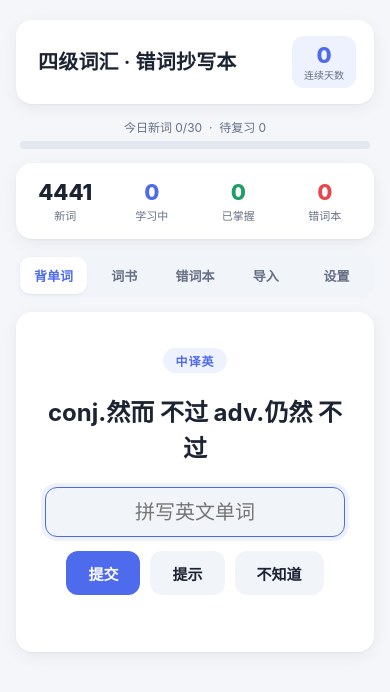
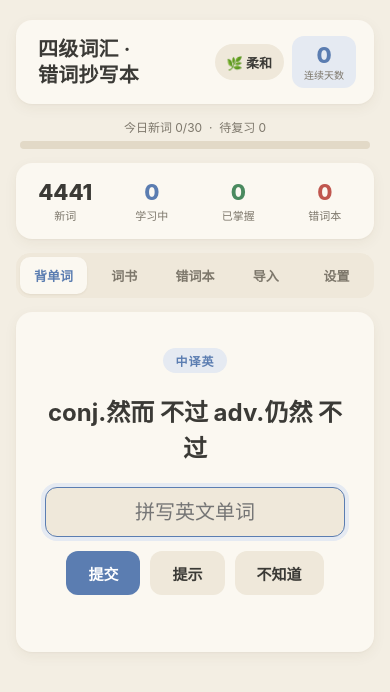
Before and after one commit to rever9100/vocab-app, a plain HTML site: page index.html in a window 390 px wide. Drawn offline with Linux system fonts and the light colour scheme.

Commit message:
Add color theme switcher: light, soft (eye-care), dark
- Three themes via :root / [data-theme="soft"] / [data-theme="dark"] variables;
  the new soft theme is a warm beige, lower-contrast palette.
- Header button cycles 浅色 → 柔和 → 黑暗; Settings > 外观 also offers
  跟随系统 (system dark → 黑暗, otherwise 柔和), which is the default.
- Choice stored in its own localStorage key (vocab-app-theme), outside state,
  so reset doesn't touch it; a small <head> script applies it before paint.
- In auto mode, re-check the system theme on change and when the app returns
  to the foreground; theme-color meta follows the active theme.
- Title wraps only between the book name and the app name on narrow phones.
- Bump cache to v9.

Co-Authored-By: Claude Opus 5.5 <noreply@anthropic.com>

```diff
--- a/index.html
+++ b/index.html
@@ -5,17 +5,17 @@
 <meta name="viewport" content="width=device-width, initial-scale=1, viewport-fit=cover">
 <title>四级词库 · 错词抄写本</title>
 <link rel="manifest" href="manifest.json">
-<meta name="theme-color" content="#F4F6FA" media="(prefers-color-scheme: light)">
-<meta name="theme-color" content="#0F1218" media="(prefers-color-scheme: dark)">
+<meta name="theme-color" content="#F4F6FA">
 <link rel="apple-touch-icon" href="icon-192.png">
 <meta name="apple-mobile-web-app-capable" content="yes">
 <meta name="apple-mobile-web-app-status-bar-style" content="default">
 <meta name="apple-mobile-web-app-title" content="错词抄写本">
 <style>
-  /* All colors live in these variables; dark mode below only redefines them.
-     When adding a color, add it to both sets — don't hard-code #fff etc. */
+  /* All colors live in these variables. :root is the 浅色 theme; [data-theme="soft"] (柔和)
+     and [data-theme="dark"] (黑暗) redefine them (see the theme section in the script).
+     When adding a color, add it to all three sets — don't hard-code #fff etc. */
   :root{
-    color-scheme: light dark;
+    color-scheme: light;
     --bg: #F4F6FA;
     --surface: #FFFFFF;
     --surface-2: #F1F4F9;
@@ -37,8 +37,30 @@
     --font-body: -apple-system, BlinkMacSystemFont, "Segoe UI", "PingFang SC", "Microsoft YaHei", sans-serif;
     --font-mono: "SF Mono", "Cascadia Mono", "Consolas", "Courier New", monospace;
   }
-  @media (prefers-color-scheme: dark){
-    :root{
+  /* 柔和: warm beige, lower contrast, easy on the eyes */
+  :root[data-theme="soft"]{
+    color-scheme: light;
+    --bg: #F3EEE3;
+    --surface: #FBF8F1;
+    --surface-2: #EFE8DA;
+    --border: #E2D9C7;
+    --text: #3B3A36;
+    --text-soft: #7D776B;
+    --accent: #5B7DB1;
+    --accent-soft: #E5EAF2;
+    --on-accent: #FFFFFF;
+    --success: #4A8A5F;
+    --success-soft: #E4EFE5;
+    --danger: #C0574F;
+    --danger-soft: #F6E3DE;
+    --gold: #A07428;
+    --gold-soft: #F3E8D2;
+    --shadow: 0 1px 2px rgba(90,70,30,0.04), 0 4px 14px rgba(90,70,30,0.06);
+    --shadow-sm: 0 1px 2px rgba(90,70,30,0.08);
+  }
+  /* 黑暗 */
+  :root[data-theme="dark"]{
+    color-scheme: dark;
     --bg: #0F1218;
     --surface: #181C25;
     --surface-2: #212734;
@@ -56,7 +78,6 @@
     --gold-soft: rgba(227,179,65,0.14);
     --shadow: 0 0 0 1px var(--border);
     --shadow-sm: 0 0 0 1px var(--border);
-    }
   }
   *{box-sizing:border-box;}
   html,body{margin:0;padding:0;height:100%;}
@@ -81,6 +102,15 @@
     margin-bottom:14px;
   }
   .cover h1{font-size:20px;margin:0;font-weight:700;letter-spacing:0.2px;line-height:1.3;}
+  .cover-title{flex:1;min-width:0;}
+  .nowrap{white-space:nowrap;}   /* narrow phones: break the title only between book name and app name */
+  .cover-side{display:flex;align-items:center;gap:8px;flex-shrink:0;}
+  .theme-btn{
+    border:none;cursor:pointer;border-radius:999px;padding:8px 12px;min-height:36px;
+    background:var(--surface-2);color:var(--text);font-size:13px;font-weight:600;white-space:nowrap;
+  }
+  .theme-btn:active{transform:scale(0.96);}
+  @media (max-width: 380px){ .theme-btn .theme-name{display:none;} }
   .stamp{
     min-width:64px;padding:8px 10px;border-radius:12px;
     background:var(--accent-soft);color:var(--accent);
@@ -262,6 +292,16 @@
   .book-badge.custom{background:var(--gold-soft);color:var(--gold);}
   .book-current{font-size:12px;color:var(--accent);font-weight:700;white-space:nowrap;}
 </style>
+<script>
+  // Set the color theme before the page paints so it doesn't flash the wrong colors.
+  // Same rule as resolvedTheme() in the main script: 'auto' = 黑暗 if the system is dark, else 柔和.
+  (function(){
+    var t = 'auto';
+    try{ t = localStorage.getItem('vocab-app-theme') || 'auto'; }catch(e){}
+    if(t === 'auto') t = (window.matchMedia && matchMedia('(prefers-color-scheme: dark)').matches) ? 'dark' : 'soft';
+    document.documentElement.setAttribute('data-theme', t);
+  })();
+</script>
 </head>
 <body>
 <div class="wrap" id="app"><div class="loading">正在打开错词本…</div></div>
@@ -732,6 +772,44 @@
     return shown + '（' + letters + ' 个字母）';
   }
 
+  // ---------- theme ----------
+  // Stored on its own key, not in `state`: the <head> script needs it before the app loads,
+  // and "重置全部进度" shouldn't reset the colors. 'auto' follows the system (dark → 黑暗,
+  // otherwise 柔和); keep that rule in sync with the <head> script.
+  var THEME_KEY = 'vocab-app-theme';
+  var THEMES = [
+    { id:'light', name:'浅色', icon:'☀️' },
+    { id:'soft',  name:'柔和', icon:'🌿' },
+    { id:'dark',  name:'黑暗', icon:'🌙' }
+  ];
+  var THEME_BAR_COLORS = { light:'#F4F6FA', soft:'#F3EEE3', dark:'#0F1218' };
+  var darkQuery = window.matchMedia ? window.matchMedia('(prefers-color-scheme: dark)') : null;
+  function themeSetting(){
+    try{ return localStorage.getItem(THEME_KEY) || 'auto'; }catch(e){ return 'auto'; }
+  }
+  function resolvedTheme(){
+    var t = themeSetting();
+    if(t === 'light' || t === 'soft' || t === 'dark') return t;
+    return (darkQuery && darkQuery.matches) ? 'dark' : 'soft';
+  }
+  function themeInfo(id){ return THEMES.filter(function(t){ return t.id === id; })[0] || THEMES[1]; }
+  function applyTheme(){
+    var t = resolvedTheme();
+    document.documentElement.setAttribute('data-theme', t);
+    var meta = document.querySelector('meta[name="theme-color"]');
+    if(meta) meta.setAttribute('content', THEME_BAR_COLORS[t]);
+  }
+  function setTheme(t){
+    try{ localStorage.setItem(THEME_KEY, t); }catch(e){ /* not saved, still applies for this visit */ }
+    applyTheme();
+    render();
+  }
+  // Header button: 浅色 → 柔和 → 黑暗 → 浅色 …
+  function cycleTheme(){
+    var ids = THEMES.map(function(t){ return t.id; });
+    setTheme(ids[(ids.indexOf(resolvedTheme()) + 1) % ids.length]);
+  }
+
   // ---------- pronunciation ----------
   var canSpeak = ('speechSynthesis' in window) && typeof SpeechSynthesisUtterance !== 'undefined';
   function speak(text){
@@ -776,10 +854,15 @@
   function renderHeader(c){
     var t = todayStats();
     var pct = t.newGoal > 0 ? Math.min(100, Math.round(t.newDone / t.newGoal * 100)) : 0;
+    var theme = themeInfo(resolvedTheme());
     return '' +
     '<div class="cover">' +
-      '<div><h1>' + escapeHtml(activeBookName()) + ' · 错词抄写本</h1></div>' +
+      '<div class="cover-title"><h1><span class="nowrap">' + escapeHtml(activeBookName()) + ' ·</span> <span class="nowrap">错词抄写本</span></h1></div>' +
+      '<div class="cover-side">' +
+        '<button class="theme-btn" data-act="theme" title="切换颜色" aria-label="切换颜色，当前：' + theme.name + '">' +
+          theme.icon + '<span class="theme-name"> ' + theme.name + '</span></button>' +
         '<div class="stamp"><div class="num">' + displayStreak() + '</div><div class="lbl">连续天数</div></div>' +
+      '</div>' +
     '</div>' +
     '<div class="daily-bar">' +
       '<div class="daily-text">今日新词 ' + t.newDone + '/' + t.newGoal + ' &nbsp;·&nbsp; 待复习 ' + t.dueRemaining + '</div>' +
@@ -990,7 +1073,17 @@
 
   function renderSettingsTab(){
     var s = state.settings;
+    var ts = themeSetting();
+    var themeOpts = [{ id:'auto', name:'跟随系统（系统深色时用黑暗，否则用柔和）' }].concat(THEMES);
     return '<div class="paper">' +
+      '<div class="field">' +
+        '<label>外观</label>' +
+        '<div class="hint">点了立即生效，不用点下面的"保存设置"。顶部的颜色按钮也能快速切换。</div>' +
+        themeOpts.map(function(o){
+          return '<div class="checkline"><input type="radio" name="theme" id="theme-' + o.id + '" value="' + o.id + '"' +
+            (ts === o.id ? ' checked' : '') + '> ' + (o.icon ? o.icon + ' ' : '') + o.name + '</div>';
+        }).join('') +
+      '</div>' +
       '<div class="field">' +
         '<label>每日新词目标</label>' +
         '<div class="hint">每天最多学这么多个"没背过的新词"，学完之后会优先安排复习到期的词。参照艾宾浩斯记忆曲线，学过的词会在 1、2、4、7、15、30 天后依次安排复习，答对才会进入下一个更长的间隔，答错就退回第一天重新开始</div>' +
@@ -1179,6 +1272,12 @@
     var importReplace = app.querySelector('[data-act="import-replace"]');
     if(importReplace) importReplace.onclick = function(){ doImport(true); };
 
+    var themeBtn = app.querySelector('[data-act="theme"]');
+    if(themeBtn) themeBtn.onclick = cycleTheme;
+    app.querySelectorAll('input[name="theme"]').forEach(function(radio){
+      radio.onchange = function(){ if(radio.checked) setTheme(radio.value); };
+    });
+
     var saveSettings = app.querySelector('[data-act="save-settings"]');
     if(saveSettings) saveSettings.onclick = async function(){
       var t = parseInt(document.getElementById('threshold-input').value, 10);
@@ -1256,6 +1355,20 @@
   }
 
   async function init(){
+    applyTheme();
+    // In 'auto', follow the system switching between light and dark while the app is open.
+    // Also re-check when the app comes back to the foreground (e.g. after flipping dark mode
+    // in the phone's control center), in case the change event was missed.
+    if(darkQuery){
+      var onSystemTheme = function(){
+        if(themeSetting() !== 'auto' || document.documentElement.getAttribute('data-theme') === resolvedTheme()) return;
+        applyTheme();
+        if(state) render();
+      };
+      if(darkQuery.addEventListener) darkQuery.addEventListener('change', onSystemTheme);
+      else if(darkQuery.addListener) darkQuery.addListener(onSystemTheme);
+      document.addEventListener('visibilitychange', function(){ if(!document.hidden) onSystemTheme(); });
+    }
     ui.storageAvailable = storageOK;
     await loadState();
     ensureBookLoaded(state.activeBook);  // make sure the active book's words are present (fresh install or after load)
--- a/service-worker.js
+++ b/service-worker.js
@@ -1,5 +1,5 @@
 // Bump this when you deploy an update, so old caches get replaced.
-var CACHE_NAME = 'vocab-app-cache-v8';
+var CACHE_NAME = 'vocab-app-cache-v9';
 
 var APP_SHELL = [
   './',
```
Also changed, not shown: 2 other files. Lines whose indentation alone changed are shown as unchanged.
